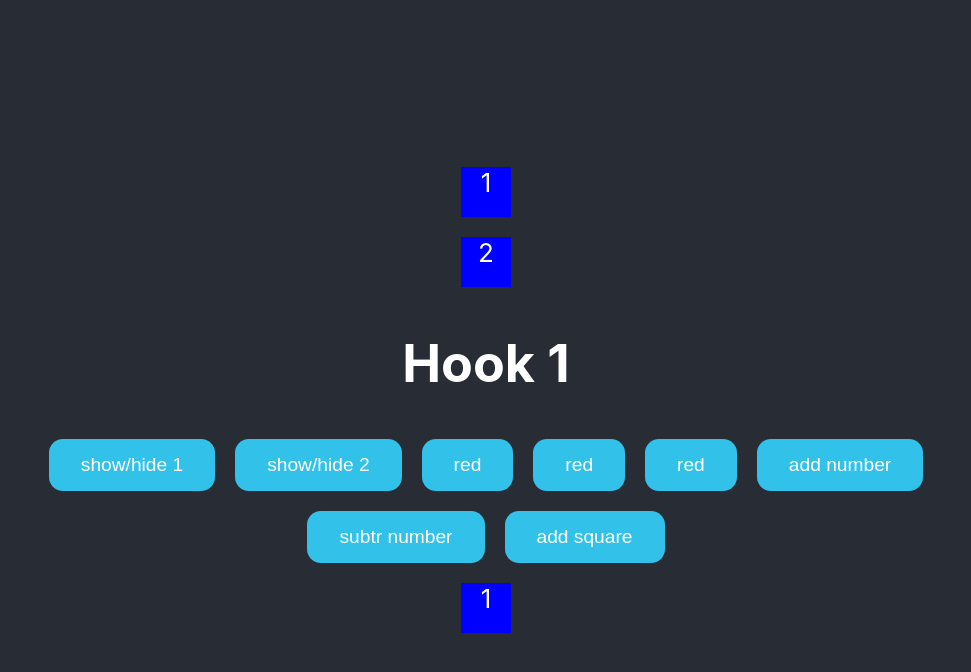
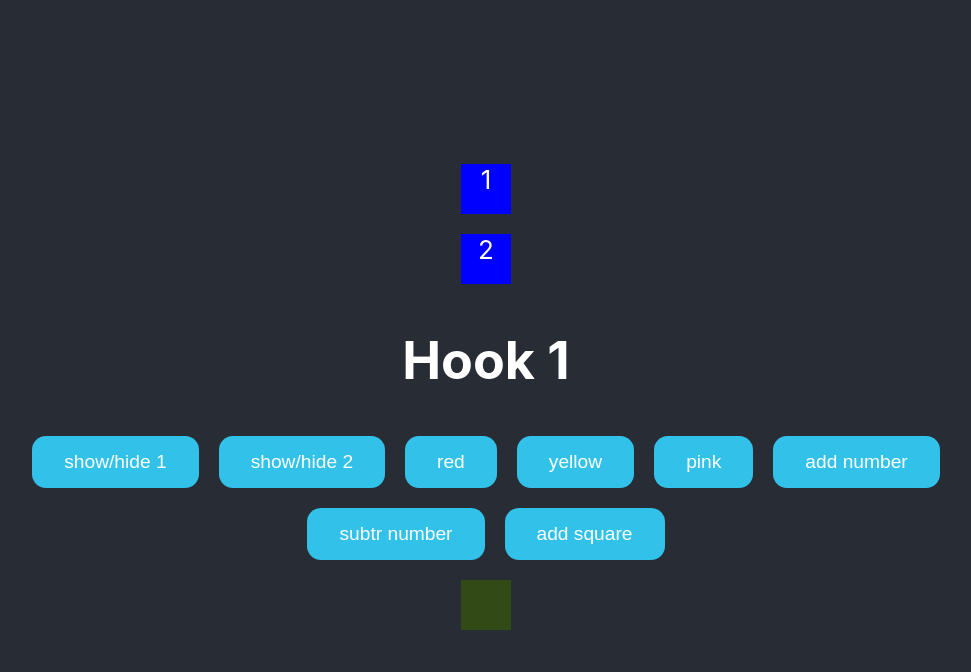
Before and after one commit to brokenfingers/reactjs_bit, a React (Create React App) app: page / in a window 1280 px wide. Both pictures are taken after a click on the button "add square". Shown: the top 672 px of the page, without its empty margins (154-1125 px from the left). Built offline with nearby package versions, Linux system fonts and the light colour scheme.

Commit message:
random color

```diff
--- a/src/App.jsx
+++ b/src/App.jsx
@@ -1,5 +1,7 @@
 import './App.css'
+import './Functions/randColor'
 import {useState} from 'react';
+import randColor from './Functions/randColor';
 
 function App() {
 
@@ -35,9 +37,10 @@ function App() {
     const addSquare = () => {
             // mano sprendimas
             // setAddSq(s => [...s, s.length==0 ? 1 : s[s.length-1]+1])
-            setAddSq(s => [...s, (s[s.length-1]??0)+1])
+
+            setAddSq(s => [...s, randColor()])
     }
-
+// eslint-disable-next-line
     const makeCalc = operator => setNumber(s => eval(`${s}${operator}1`))
     return (
         <div className="App">
@@ -56,8 +59,8 @@ function App() {
                 <button onClick={() => doShow(2)}>show/hide 2</button>
 
                 <button onClick={() => setColorfunct('red')}>red</button>
-                <button onClick={() => setColorfunct('yellow')}>red</button>
-                <button onClick={() => setColorfunct('pink')}>red</button>
+                <button onClick={() => setColorfunct('yellow')}>yellow</button>
+                <button onClick={() => setColorfunct('pink')}>pink</button>
 
                 <button onClick={() => makeCalc('+')}>add number</button>
                 <button onClick={() => makeCalc('-')}>subtr number</button>
@@ -68,7 +71,7 @@ function App() {
                 </div>
                     <div className='square-wrapper'>
                         {
-                         sqaureArray.map((itm, i) => <div key={i} className="square" style={{backgroundColor:color}}>{itm}</div>)
+                         sqaureArray.map((itm, i) => <div key={i} className="square" style={{backgroundColor:'#'+itm}}></div>)
                         }
 
                     </div>
```
